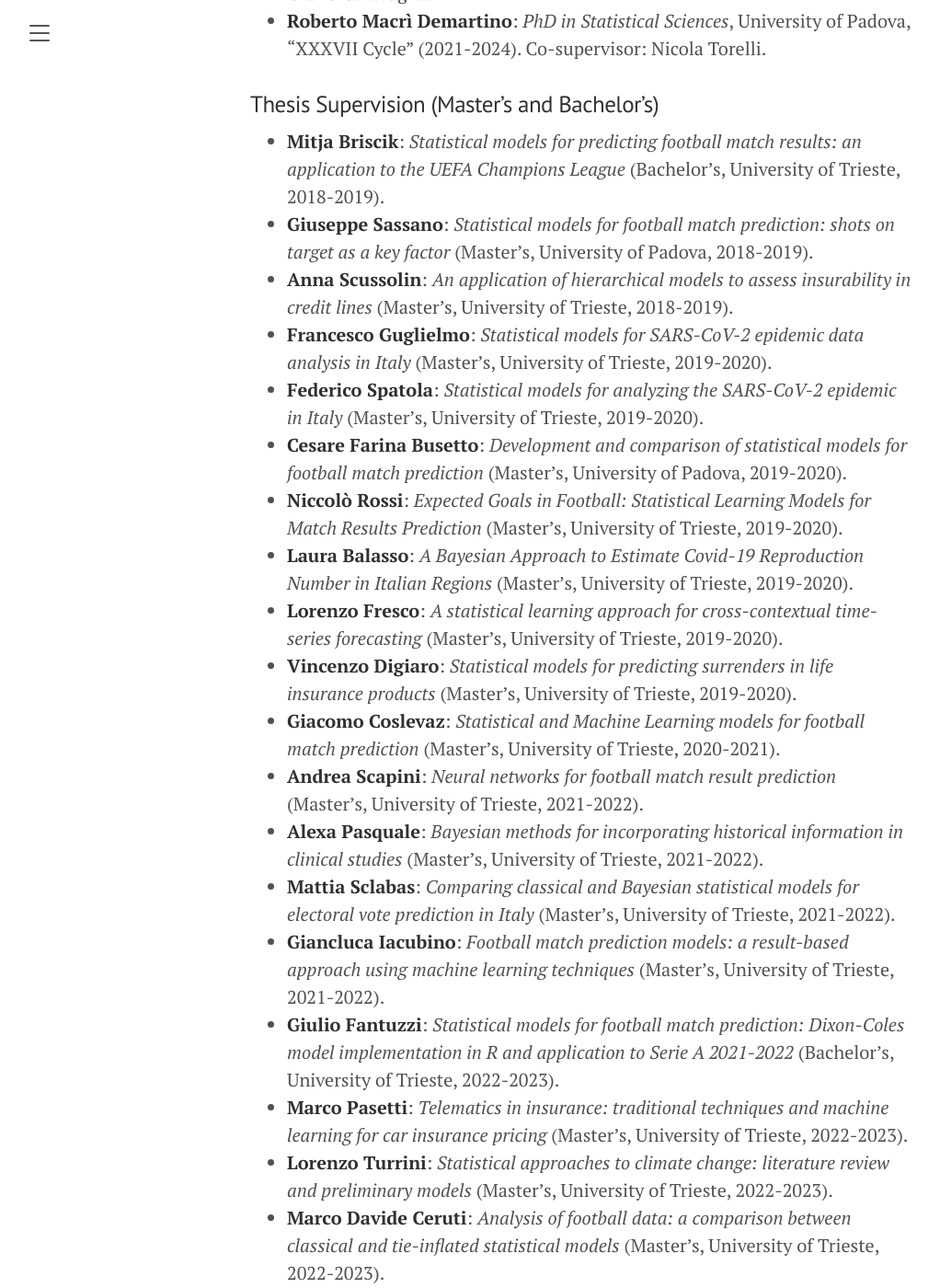
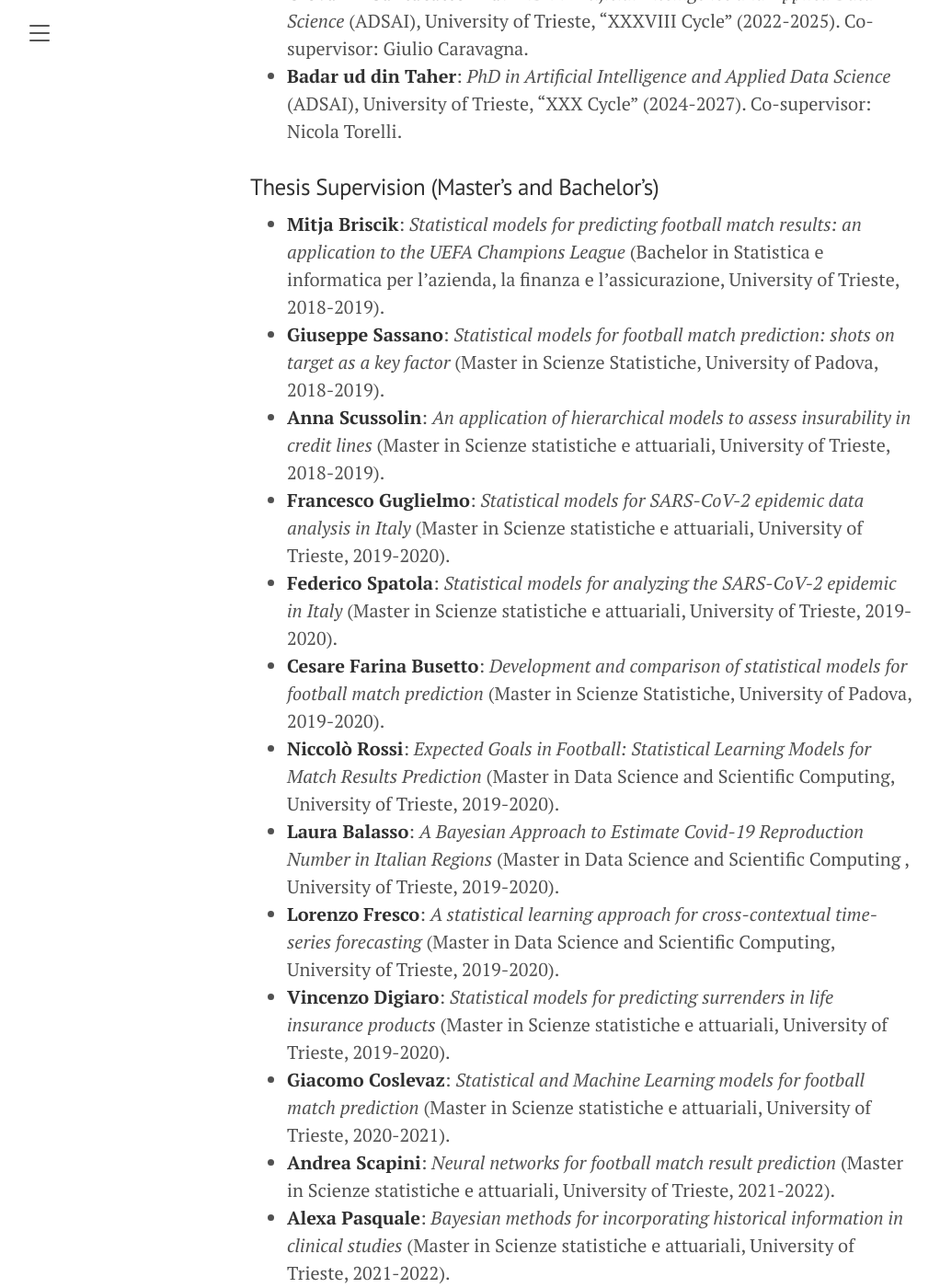
Before and after one commit to LeoEgidi/leoegidi.github.io, a Jekyll site: the page built from students.md, in a window 1280 px wide and 1400 px high, scrolled down 336 px. Shown: the whole window at 92% size, without its empty margins (8-1030 px from the left). Built offline with Jekyll 4.4.1, drawn with Linux system fonts in a browser that asks for light colours; Markdown is read by kramdown in place of the engine named in the settings; some of the changed text lies outside the part shown.

Commit message:
Update students.md

```diff
--- a/students.md
+++ b/students.md
@@ -8,27 +8,30 @@ description: "Master's and PhD students supervised by Leonardo Egidi"
 
 ### PhD Supervision
 
-- **Giovanni Santacatterina**: *PhD in Artificial Intelligence and Applied Data Science*, University of Trieste, "XXXVIII Cycle" (2022-2025). Co-supervisor: Giulio Caravagna.
 - **Roberto Macrì Demartino**: *PhD in Statistical Sciences*, University of Padova, "XXXVII Cycle" (2021-2024). Co-supervisor: Nicola Torelli.
+- **Giovanni Santacatterina**: *PhD in Artificial Intelligence and Applied Data Science* (ADSAI), University of Trieste, "XXXVIII Cycle" (2022-2025). Co-supervisor: Giulio Caravagna.
+- **Badar ud din Taher**: *PhD in Artificial Intelligence and Applied Data Science* (ADSAI), University of Trieste, "XXX Cycle" (2024-2027). Co-supervisor: Nicola Torelli.
 
 ### Thesis Supervision (Master's and Bachelor's)
 
-- **Mitja Briscik**: *Statistical models for predicting football match results: an application to the UEFA Champions League* (Bachelor’s, University of Trieste, 2018-2019).
-- **Giuseppe Sassano**: *Statistical models for football match prediction: shots on target as a key factor* (Master’s, University of Padova, 2018-2019).
-- **Anna Scussolin**: *An application of hierarchical models to assess insurability in credit lines* (Master’s, University of Trieste, 2018-2019).
-- **Francesco Guglielmo**: *Statistical models for SARS-CoV-2 epidemic data analysis in Italy* (Master’s, University of Trieste, 2019-2020).
-- **Federico Spatola**: *Statistical models for analyzing the SARS-CoV-2 epidemic in Italy* (Master’s, University of Trieste, 2019-2020).
-- **Cesare Farina Busetto**: *Development and comparison of statistical models for football match prediction* (Master’s, University of Padova, 2019-2020).
-- **Niccolò Rossi**: *Expected Goals in Football: Statistical Learning Models for Match Results Prediction* (Master’s, University of Trieste, 2019-2020).
-- **Laura Balasso**: *A Bayesian Approach to Estimate Covid-19 Reproduction Number in Italian Regions* (Master’s, University of Trieste, 2019-2020).
-- **Lorenzo Fresco**: *A statistical learning approach for cross-contextual time-series forecasting* (Master’s, University of Trieste, 2019-2020).
-- **Vincenzo Digiaro**: *Statistical models for predicting surrenders in life insurance products* (Master’s, University of Trieste, 2019-2020).
-- **Giacomo Coslevaz**: *Statistical and Machine Learning models for football match prediction* (Master’s, University of Trieste, 2020-2021).
-- **Andrea Scapini**: *Neural networks for football match result prediction* (Master’s, University of Trieste, 2021-2022).
-- **Alexa Pasquale**: *Bayesian methods for incorporating historical information in clinical studies* (Master’s, University of Trieste, 2021-2022).
-- **Mattia Sclabas**: *Comparing classical and Bayesian statistical models for electoral vote prediction in Italy* (Master’s, University of Trieste, 2021-2022).
-- **Giancluca Iacubino**: *Football match prediction models: a result-based approach using machine learning techniques* (Master’s, University of Trieste, 2021-2022).
-- **Giulio Fantuzzi**: *Statistical models for football match prediction: Dixon-Coles model implementation in R and application to Serie A 2021-2022* (Bachelor’s, University of Trieste, 2022-2023).
-- **Marco Pasetti**: *Telematics in insurance: traditional techniques and machine learning for car insurance pricing* (Master’s, University of Trieste, 2022-2023).
-- **Lorenzo Turrini**: *Statistical approaches to climate change: literature review and preliminary models* (Master’s, University of Trieste, 2022-2023).
-- **Marco Davide Ceruti**: *Analysis of football data: a comparison between classical and tie-inflated statistical models* (Master’s, University of Trieste, 2022-2023).
+- **Mitja Briscik**: *Statistical models for predicting football match results: an application to the UEFA Champions League* (Bachelor in Statistica e informatica per l'azienda, la finanza e l'assicurazione, University of Trieste, 2018-2019).
+- **Giuseppe Sassano**: *Statistical models for football match prediction: shots on target as a key factor* (Master in Scienze Statistiche, University of Padova, 2018-2019).
+- **Anna Scussolin**: *An application of hierarchical models to assess insurability in credit lines* (Master in Scienze statistiche e attuariali, University of Trieste, 2018-2019).
+- **Francesco Guglielmo**: *Statistical models for SARS-CoV-2 epidemic data analysis in Italy* (Master in Scienze statistiche e attuariali, University of Trieste, 2019-2020).
+- **Federico Spatola**: *Statistical models for analyzing the SARS-CoV-2 epidemic in Italy* (Master in Scienze statistiche e attuariali, University of Trieste, 2019-2020).
+- **Cesare Farina Busetto**: *Development and comparison of statistical models for football match prediction* (Master in Scienze Statistiche, University of Padova, 2019-2020).
+- **Niccolò Rossi**: *Expected Goals in Football: Statistical Learning Models for Match Results Prediction* (Master in Data Science and Scientific Computing, University of Trieste, 2019-2020).
+- **Laura Balasso**: *A Bayesian Approach to Estimate Covid-19 Reproduction Number in Italian Regions* (Master in Data Science and Scientific Computing , University of Trieste, 2019-2020).
+- **Lorenzo Fresco**: *A statistical learning approach for cross-contextual time-series forecasting* (Master in Data Science and Scientific Computing, University of Trieste, 2019-2020).
+- **Vincenzo Digiaro**: *Statistical models for predicting surrenders in life insurance products* (Master in Scienze statistiche e attuariali, University of Trieste, 2019-2020).
+- **Giacomo Coslevaz**: *Statistical and Machine Learning models for football match prediction* (Master in Scienze statistiche e attuariali, University of Trieste, 2020-2021).
+- **Andrea Scapini**: *Neural networks for football match result prediction* (Master in Scienze statistiche e attuariali, University of Trieste, 2021-2022).
+- **Alexa Pasquale**: *Bayesian methods for incorporating historical information in clinical studies* (Master in Scienze statistiche e attuariali, University of Trieste, 2021-2022).
+- **Mattia Sclabas**: *Comparing classical and Bayesian statistical models for electoral vote prediction in Italy* (Master in Scienze statistiche e attuariali, University of Trieste, 2021-2022).
+- **Giancluca Iacubino**: *Football match prediction models: a result-based approach using machine learning techniques* (Master in Scienze statistiche e attuariali, University of Trieste, 2021-2022).
+- **Giulio Fantuzzi**: *Statistical models for football match prediction: Dixon-Coles model implementation in R and application to Serie A 2021-2022* (Bachelor in  Statistica e informatica per l'azienda, la finanza e l'assicurazione, University of Trieste, 2022-2023).
+- **Marco Pasetti**: *Telematics in insurance: traditional techniques and machine learning for car insurance pricing* (Master in Scienze statistiche e attuariali, University of Trieste, 2022-2023).
+- **Lorenzo Turrini**: *Statistical approaches to climate change: literature review and preliminary models* (Master in Scienze statistiche e attuariali, University of Trieste, 2022-2023).
+- **Marco Davide Ceruti**: *Analysis of football data: a comparison between classical and tie-inflated statistical models* (Master in Scienze statistiche e attuariali, University of Trieste, 2022-2023).
+- **Mauro Mariotto**: *Modelli previsionali per churn analysis* (Master in Scienze statistiche e attuariali, University of Trieste, 2022-2023).
+- **Aurora Michelin**: *L'emissione di anidride carbonica in ambito aziendale e il conseguente impatto sul riscaldamento globale: modelli statistici e studio della letteratura*. (Master's, University of Trieste, 2023-2024)
```
